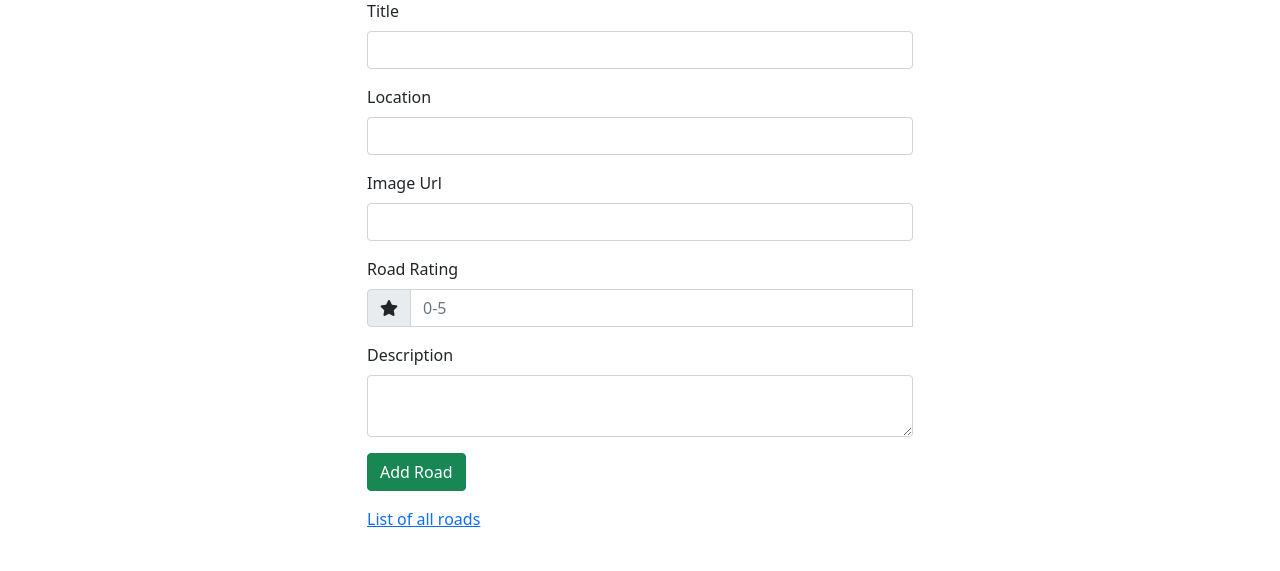
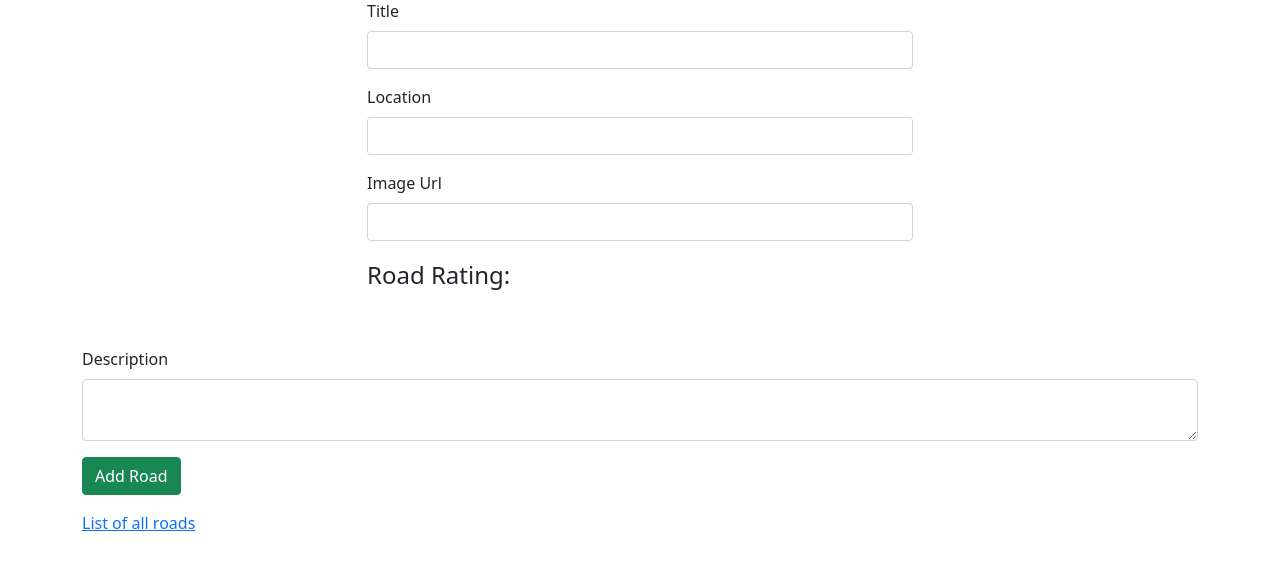
Before and after one commit to Cender12/all-roads, a Node server app: page /Roads/new in a window 1280 px wide. Shown: the part 161-732 px from the top of the page. Run offline with Node 20, Linux system fonts and the light colour scheme; the visitor is signed in with stand-in values (Sample User, id 1); some libraries are stand-ins or nearby versions.

Commit message:
add star rating form to new.ejs

```diff
--- a/views/roads/new.ejs
+++ b/views/roads/new.ejs
@@ -1,4 +1,7 @@
 <% layout('layouts/boilerplate')%>
+
+<link rel="stylesheet" href="/stylesheets/stars.css">
+
     <div class="row">
         <h1 class="text-center">New Road</h1>
         <div class="col-6 offset-3">
@@ -33,10 +36,24 @@
 
                 <!-- input rating -->
                 <div class="mb-3">
-                    <label class="form-label" for="rating">Road Rating</label>
+                    <!-- <label class="form-label" for="rating">Road Rating</label>
                     <div class="input-group">
                         <span class="input-group-text" id="rating-label"><i class="fas fa-star"></i></span>
-                        <input type="number" class="form-control" id="rating" placeholder="0-5" aria-label="Rating" aria-describedby="rating-label" name="road[rating]" required>
+                        <input type="number" class="form-control" id="rating" placeholder="0-5" aria-label="Rating" aria-describedby="rating-label" name="road[rating]" required> -->
+                          <fieldset class="starability-basic">
+                            <legend>Road Rating:</legend>
+                            <input type="radio" id="no-rate" class="input-no-rate" name="road[rating]" value="0" checked aria-label="No rating." />
+                            <input type="radio" id="second-rate1" name="road[rating]" value="1" />
+                            <label for="second-rate1" title="Terrible">1 star</label>
+                            <input type="radio" id="second-rate2" name="road[rating]" value="2" />
+                            <label for="second-rate2" title="Not good">2 stars</label>
+                            <input type="radio" id="second-rate3" name="road[rating]" value="3" />
+                            <label for="second-rate3" title="Average">3 stars</label>
+                            <input type="radio" id="second-rate4" name="road[rating]" value="4" />
+                            <label for="second-rate4" title="Very good">4 stars</label>
+                            <input type="radio" id="second-rate5" name="road[rating]" value="5" />
+                            <label for="second-rate5" title="Amazing">5 stars</label>
+                          </fieldset>
                         <div class="valid-feedback">
                             Looks good!
                         </div>
```
